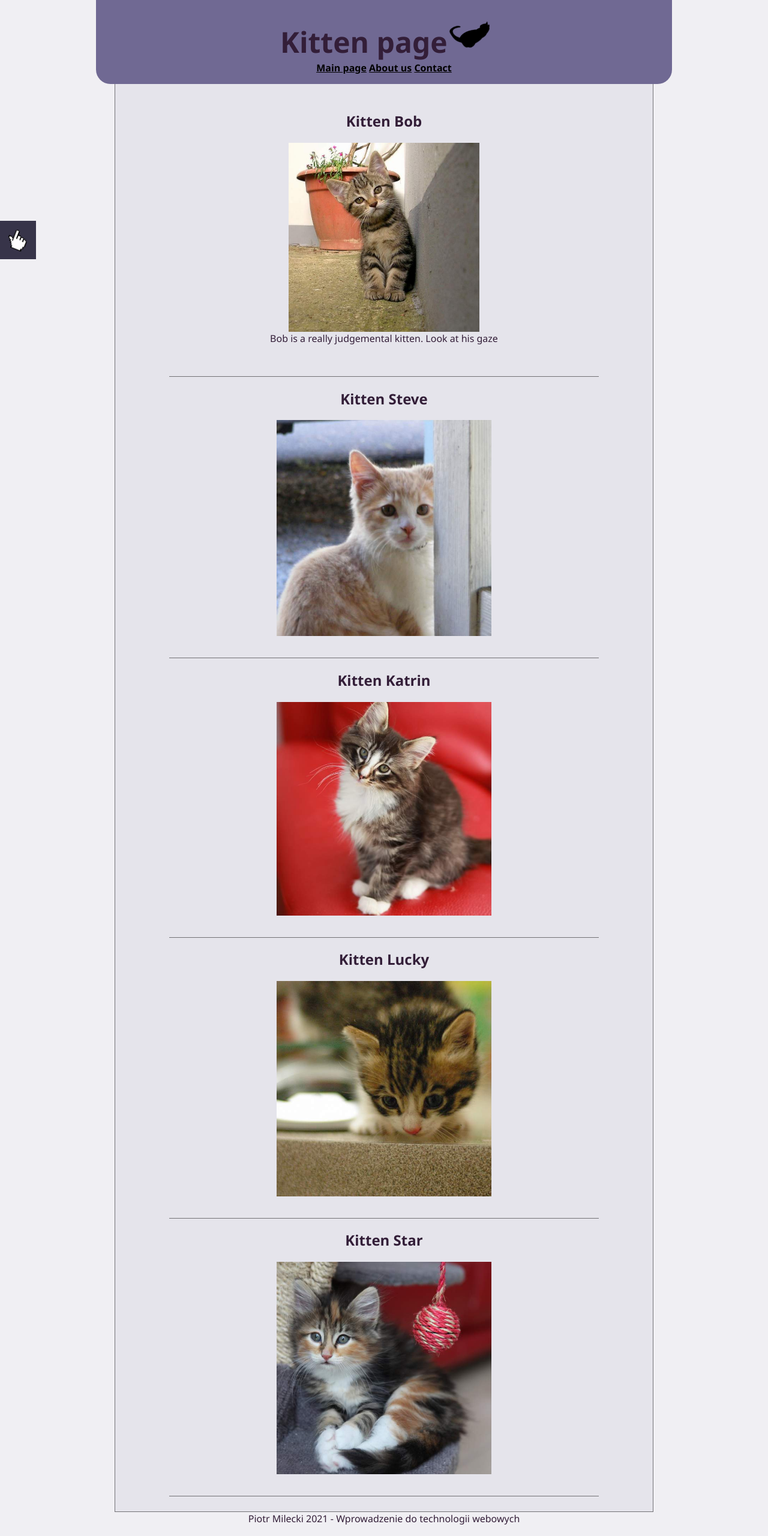
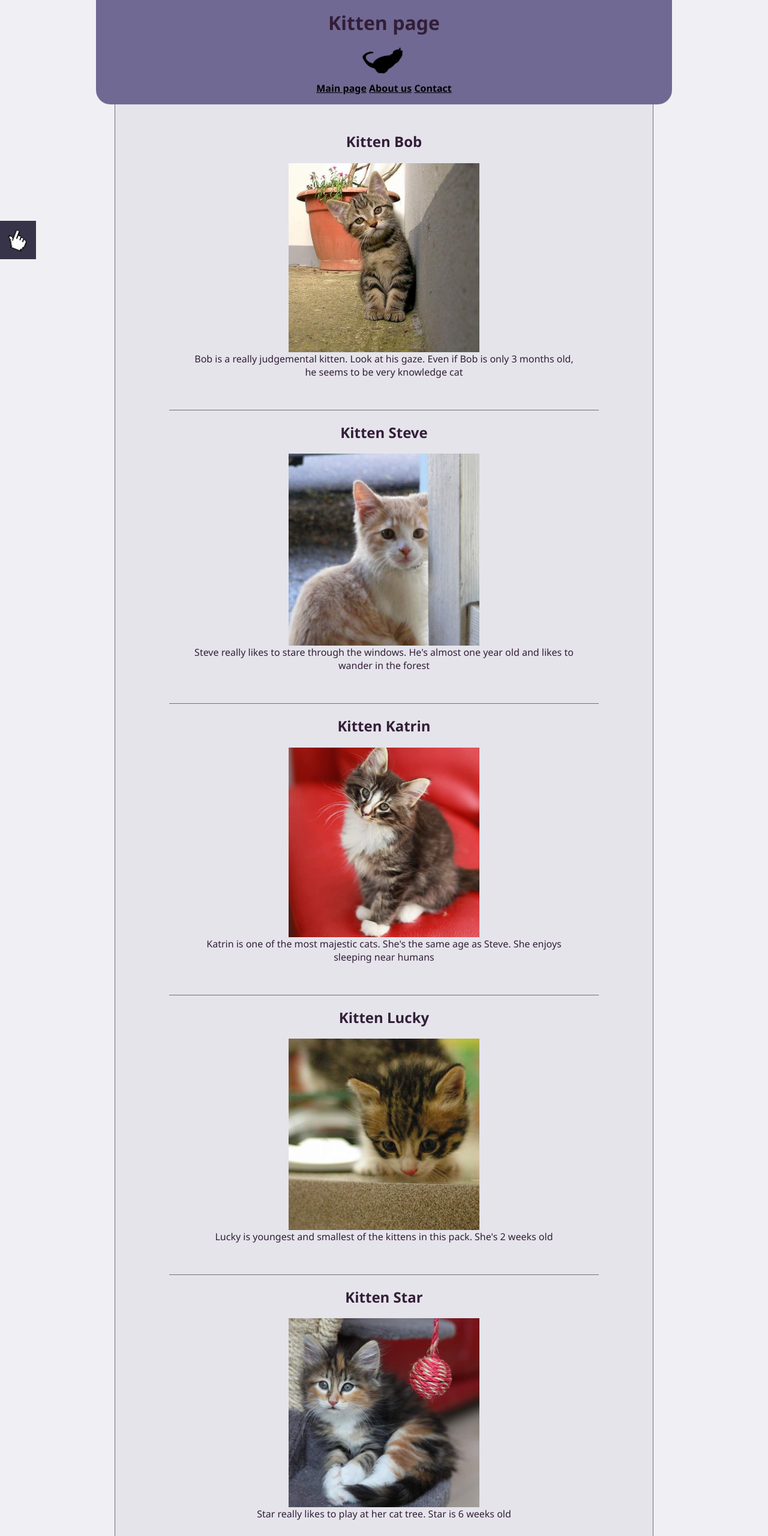
Before and after one commit to Banzaiiowy/Zaliczenie-webowe, a plain HTML site: page Index.html in a window 1280 px wide. Shown: the top 2560 px of the page at 60% size. Drawn offline with Linux system fonts and the light colour scheme.

Commit message:
finalna wersja - przesłana

```diff
--- a/Index.html
+++ b/Index.html
@@ -7,12 +7,9 @@
         <link rel="stylesheet" href="./style.css">
         <title>Web page with kittens</title>
     </head>
-
     <body>
-
-    <script src="./script.js"></script>
-
-    <header>Kitten page
+        <header>
+            <h1>Kitten page</h1>
             <img src="./img/cat-1144200_960_720.png" alt="page logo">
             <nav>
                 <ul>
@@ -25,45 +22,53 @@
         <main>
             <div class="articles">
                 <article>
-                <h1>Kitten Bob</h1>
+                    <h2>Kitten Bob</h2>
                     <figure>
                         <img src="./img/602_2.jpg" alt="Bob">
-                    <figcaption>Bob is a really judgemental kitten. Look at his gaze</figcaption>
+                        <figcaption>Bob is a really judgemental kitten. Look at his gaze. Even if Bob is only 3 months old, he seems to be very knowledge cat</figcaption>
                     </figure>
                 </article>
                 <article>
-                <h1>Kitten Steve</h1>
-                    <figure></figure>
+                    <h2>Kitten Steve</h2>
+                    <figure>
                         <img src="./img/602.jpg" alt="Steve">
+                        <figcaption>Steve really likes to stare through the windows. He's almost one year old and likes to wander in the forest</figcaption>
+                    </figure>
                 </article>
-
                 <article>
-                <h1>Kitten Katrin</h1>
+                    <h2>Kitten Katrin</h2>
+                    <figure>
                         <img src="./img/605.jpg" alt="Katrin">
+                        <figcaption>Katrin is one of the most majestic cats. She's the same age as Steve. She enjoys sleeping near humans</figcaption>
+                    </figure>
                 </article>
-
                 <article>
-                <h1>Kitten Lucky</h1>
+                    <h2>Kitten Lucky</h2>
+                    <figure>
                         <img src="./img/602_1.jpg" alt="Lucky">
+                        <figcaption>Lucky is youngest and smallest of the kittens in this pack. She's 2 weeks old</figcaption>
+                    </figure>
                 </article>
-
                 <article>
-                <h1>Kitten Star</h1>
+                    <h2>Kitten Star</h2>
+                    <figure>
                         <img src="./img/602_3.jpg" alt="Star">
+                        <figcaption>Star really likes to play at her cat tree. Star is 6 weeks old</figcaption>
+                    </figure>
                 </article>
             </div>
         </main>
-    <div id="hiding" class="socials" onmouseover="show()" onmouseout="hide()">
-        <!-- onmouseover="style.left='0px'" onmouseout="style.left='-160px'"    -->
+        <div class="socials">
             <nav>
                 <ul>
                     <li><a href="http://facebook.pl/"><img src="./img/fb.png" alt="facebook logo"></a></li>
                     <li><a href="https://twitter.com/home"><img src="./img/twiter.png" alt="twitter logo"></a></li>
                     <li><a href="https://www.google.com/"><img src="./img/google.png" alt="google logo"></a></li>
-                <li><img class="wavingHand" src="./img/cursor-154478_1280.png" alt="hand cursor"></li>
+                    <li><img class="waving-hand" src="./img/cursor-154478_1280.png" alt="hand cursor"></li>
                 </ul>
             </nav>
         </div>
         <footer>Piotr Milecki 2021 - Wprowadzenie do technologii webowych</footer>
+        <script src="./script.js" defer></script>
     </body>
 </html>
--- a/script.js
+++ b/script.js
@@ -1,7 +1,9 @@
-function show(){
-    document.getElementById("hiding").style.left = "0px";
-}
+var social = document.querySelector(".socials");
 
-function hide(){
-    document.getElementById("hiding").style.left = "-160px";
-}
+social.addEventListener("mouseover", function(){
+    social.style.left= "0px";
+}, false)
+
+social.addEventListener("mouseout", function(){
+    social.style.left= "-160px";
+}, false)
--- a/style.css
+++ b/style.css
@@ -19,8 +19,11 @@ header {
     background-color: #706993;
     position: sticky;
     top: 0;
-    font-size: 3em;
     font-weight: bold;
+}
+
+header h1{
+    margin: 0 auto;
 }
 
 header img {
@@ -106,7 +109,12 @@ footer {
 }
 
 ::-webkit-scrollbar{
-    visibility: hidden;
+    background-color: #928dae2c;
+}
+
+::-webkit-scrollbar-thumb{
+    background-color: #706993;
+    border-radius: 15px;
 }
 
 /* ------------------------------------------------------------------------------ */
@@ -133,6 +141,7 @@ footer {
     }
 
     header img {
+        transition: ease-in-out 0.5s;
         animation: spinning 1.3s infinite linear alternate;
     }
 
@@ -140,7 +149,6 @@ footer {
         width: 70%;
         margin-left: auto;
         margin-right: auto;
-
     }
 
     .socials{
@@ -148,7 +156,11 @@ footer {
         transition: ease-in-out 0.3s;
     }
 
-    .wavingHand{
+    .socials nav {
+        height: 100%;
+    }
+
+    .waving-hand{
         animation: waving 0.7s infinite linear alternate;
     }
 
@@ -161,19 +173,11 @@ footer {
     article img:hover{
         z-index: 100;
         margin: auto;
-        transform: scale(2.0);
-        transition-duration: 1s;
+        transform: scale(1.5);
+        transition-duration: 0.7s;
     }
 
-    ::-webkit-scrollbar{
-        visibility: visible;
-        background-color: #928dae2c;
-    }
 
-    ::-webkit-scrollbar-thumb{
-        background-color: #706993;
-        border-radius: 15px;
-    }
 
     @keyframes spinning {
         0% {
```
Lines whose indentation alone changed are shown as unchanged.
